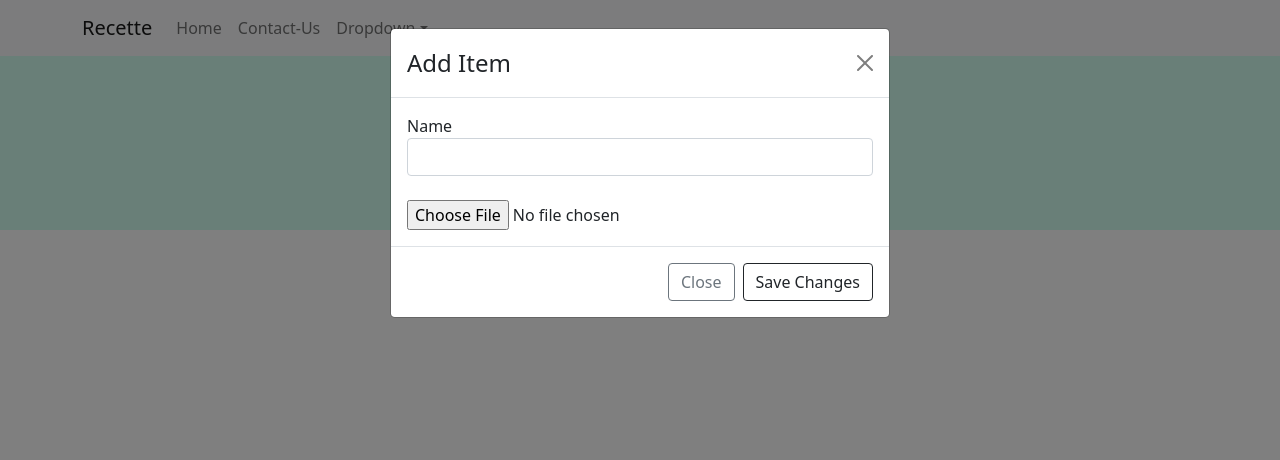
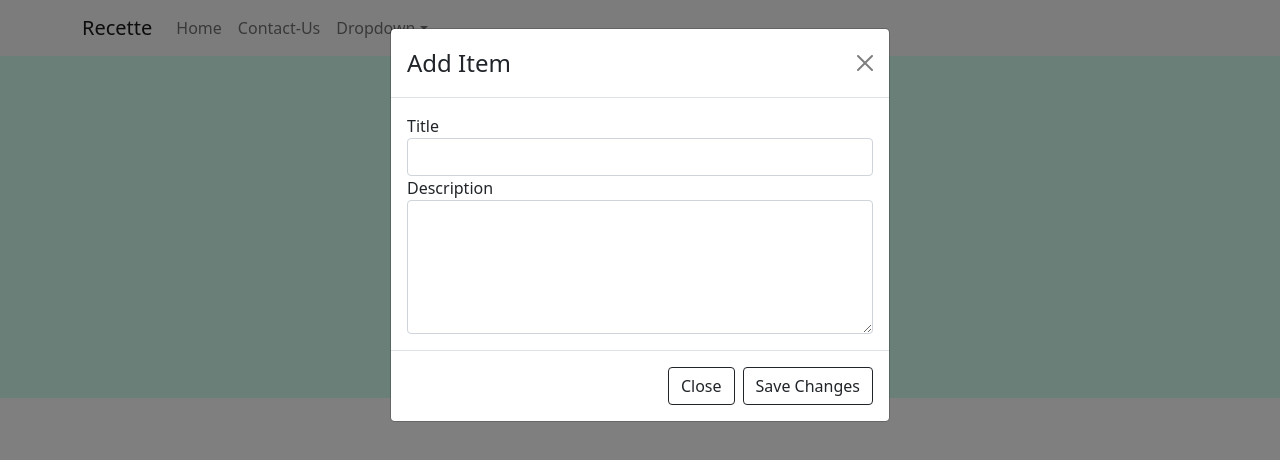
Before and after one commit to shreyanzjain/Rubix-22-14-Big-Bang-Coders, a React (Create React App) app in the folder recette/: page / in a window 1280 px wide. Both pictures are taken after a click on the button "Add Item". Shown: the top 460 px of the page. Built offline with nearby package versions, Linux system fonts and the light colour scheme.

Commit message:
second-hacked-commit

```diff
--- a/recette/src/App.css
+++ b/recette/src/App.css
@@ -1,9 +1,13 @@
 .mainHeader {
   background-color: rgb(210, 255, 240);
-  padding-top: 30px;
-  padding-bottom: 50px;
+  padding:50px;
 }
 
 .headingOne {
   background-color: rgb(210, 255, 240);
 }
+
+.recommend  {
+  background-color:rgb(210, 255, 240);
+  padding: 50px;
+}
--- /dev/null
+++ b/recette/src/components/CardMaker.js
@@ -0,0 +1,20 @@
+import React from 'react'
+import {Button, Card} from 'react-bootstrap'
+
+function CardMaker({taskObj}) {
+    return (
+        <div>
+            <span>
+            <Card style={{ width: '100%', height: '10rem' }} align='center'>
+            <Card.Body>
+                <Card.Title>{taskObj.Name}</Card.Title>
+                <Card.Text>{taskObj.Description}</Card.Text>
+                <Button variant="outline-dark">Edit</Button>
+            </Card.Body>
+            </Card>
+            </span>
+        </div>
+    )
+}
+
+export default CardMaker
--- /dev/null
+++ b/recette/src/components/CreateTask.js
@@ -0,0 +1,55 @@
+import React, {useState} from 'react'
+import { Modal, Button } from 'react-bootstrap';
+
+const CreateTask = ({show, toggle, save}) => {
+    const [taskName, setTaskName] = useState('');
+    const [description, setDescription] = useState('');
+
+    const handleChange = (e) => {
+        const {name, value} = e.target;
+
+        if (name === 'taskName')    {
+            setTaskName(value);
+        }else{
+            setDescription(value);
+        }
+    }
+
+    const handleSave = () => {
+        let taskObj = {};
+        taskObj['Name'] = taskName;
+        taskObj['Description'] = description;
+        save(taskObj)
+        toggle()
+    }
+
+    return (
+        <div>
+        <Modal show={show} onHide={toggle}>
+            <Modal.Header closeButton>
+            <Modal.Title>Add Item</Modal.Title>
+            </Modal.Header>
+            <Modal.Body>
+                <div className='form-group'>
+                    <label>Title</label>
+                    <input type='text' className='form-control' value={taskName} name='taskName' onChange={handleChange}/>
+                </div>
+                <div className='form-group'>
+                    <label>Description</label>
+                    <textarea rows='5' className='form-control' value={description} name='description' onChange={handleChange}/>
+                </div>
+            </Modal.Body>
+            <Modal.Footer>
+                <Button variant="outline-dark" onClick={toggle}>
+                    Close
+                </Button>
+                <Button variant="outline-dark" onClick={handleSave}>
+                    Save Changes
+                </Button>
+            </Modal.Footer>
+       </Modal>
+        </div>
+    )
+}
+
+export default CreateTask
--- a/recette/src/components/FoodList.js
+++ b/recette/src/components/FoodList.js
@@ -1,44 +1,48 @@
-import React, {useState} from 'react'
+import React, {useState, useEffect} from 'react'
 import {Button, Modal} from 'react-bootstrap';
+import CreateTask from './CreateTask';
+import CardMaker from './CardMaker';
 
 function FoodList() {
     const [show, setShow] = useState(false);
 
-    const handleShow = () => setShow(true);
-    const handleClose = () => setShow(false);
+    const toggle = () => {
+      setShow(!show);
+    }
+
+    useEffect(() => {
+      let arr = localStorage.getItem('taskList');
+      let obj = JSON.parse(arr);
+      if(obj) {
+          let obj = JSON.parse(arr)
+          setTaskList(obj)
+      }
+      }, [])
+
+    const [taskList, setTaskList] = useState([])
+
+    const saveTask = (taskObj) => {
+
+        let tempList = taskList;
+        tempList.push(taskObj);
+        localStorage.setItem('taskList', JSON.stringify(tempList));
+        setTaskList(tempList);
+    }
 
     return (
         <div>
-            <div className ='mainHeader' align='center'>
-                <h1 className='headingOne'>Recette</h1>
-                <Button variant='outline-dark' onClick={handleShow}>Add Item</Button>
-                <div>
-                  <Modal show={show} onHide={handleClose}>
-                    <Modal.Header closeButton>
-                      <Modal.Title>Add Item</Modal.Title>
-                    </Modal.Header>
-                    <Modal.Body>
-                      <form>
-                        <div className='form-group'>
-                          <label>Name</label>
-                          <input type='text' className='form-control'/>
-                          <br></br>
-                        </div>
-                        <div class="form-group">
-                          <input type="file" className="form-control-file" id="fileOne"/>
-                        </div>
-                      </form>
-                    </Modal.Body>
-                    <Modal.Footer>
-                      <Button variant="outline-secondary" onClick={handleClose}>
-                        Close
-                      </Button>
-                      <Button variant="outline-dark" onClick={handleClose}>
-                        Save Changes
-                      </Button>
-                    </Modal.Footer>
-                  </Modal>
-                </div>
+            <div className ='mainHeader' align='center' id='666'>
+                <h1 className='headingOne'>Your inventory.</h1>
+                <Button variant='outline-dark' onClick={toggle}>Add Item</Button>
+            </div>
+            <div>
+                <CreateTask toggle={toggle} show={show} save={saveTask}/>
+            </div>
+            <div className="task-container">
+                {taskList && taskList.map((obj) => <CardMaker taskObj = {obj}/>)}
+            </div>
+            <div>
+              <h1 className='recommend' id='343' align='center'>Recommended.</h1>
             </div>
        </div>
     )
--- a/recette/src/components/NavBar.js
+++ b/recette/src/components/NavBar.js
@@ -4,14 +4,14 @@ import {Navbar, Container, Nav, NavDropdown} from 'react-bootstrap'
 function NavBar() {
     return (
         <div>
-            <Navbar bg="light" expand="lg">
+            <Navbar bg="light" expand="lg" sticky='top'>
               <Container>
                 <Navbar.Brand href="#home">Recette</Navbar.Brand>
                 <Navbar.Toggle aria-controls="basic-navbar-nav" />
                 <Navbar.Collapse id="basic-navbar-nav">
                   <Nav className="me-auto">
-        <Nav.Link href="#home">Home</Nav.Link>
-        <Nav.Link href="#link">Contact-Us</Nav.Link>
+                    <Nav.Link href="#666">Home</Nav.Link>
+                    <Nav.Link href="#343">Contact-Us</Nav.Link>
                     <NavDropdown title="Dropdown" id="basic-nav-dropdown">
                       <NavDropdown.Item href="#action/3.1">Action</NavDropdown.Item>
                       <NavDropdown.Item href="#action/3.2">Another action</NavDropdown.Item>
```
Lines whose indentation alone changed are shown as unchanged.
